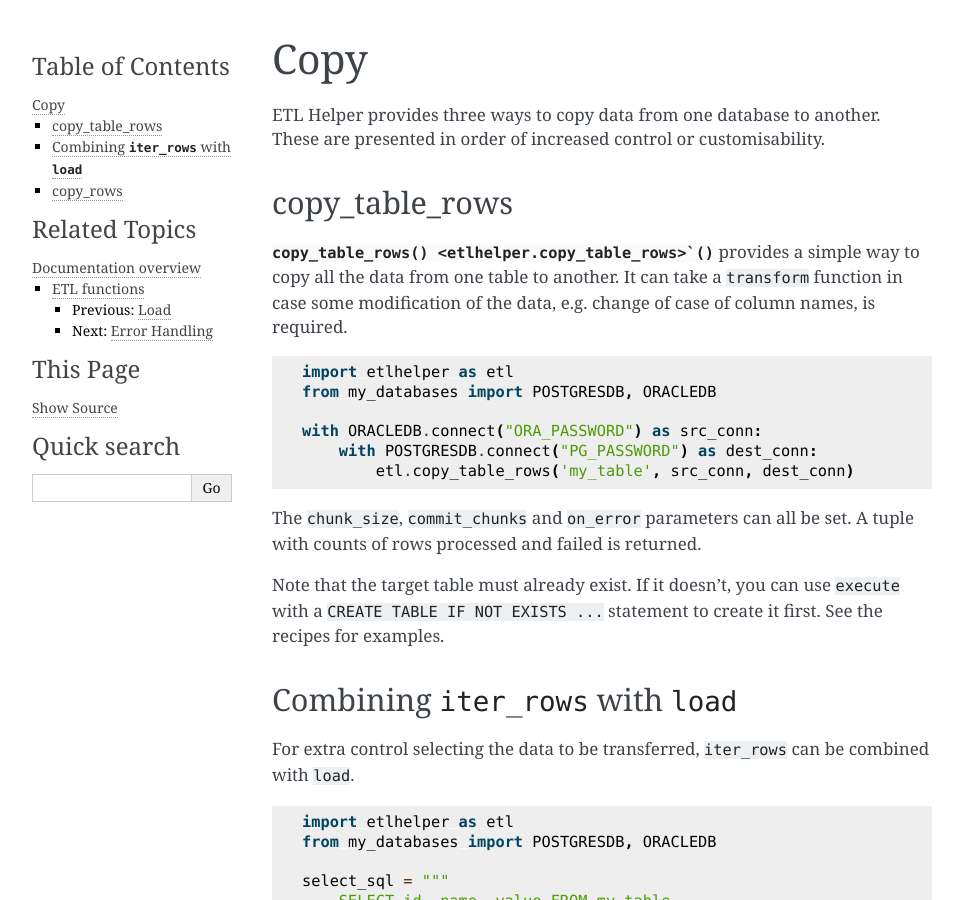
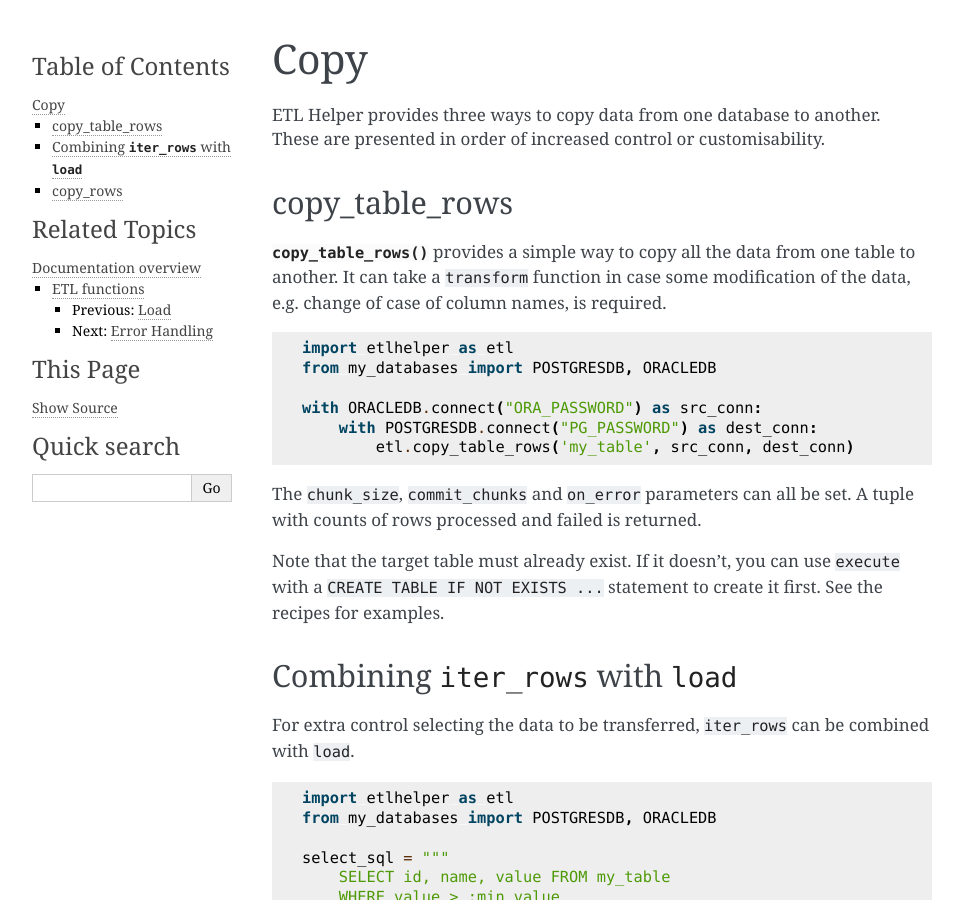
Before and after one commit to BritishGeologicalSurvey/etlhelper, a Sphinx documentation site: the page built from docs/etl_functions/copy.rst, in a window 1280 px wide and 900 px high. Shown: the whole window, without its empty margins (148-1111 px from the left). Built offline with Sphinx 7.4.7, drawn with Linux system fonts in a browser that asks for light colours.

Commit message:
Fix typo breaking link

```diff
--- a/docs/etl_functions/copy.rst
+++ b/docs/etl_functions/copy.rst
@@ -7,7 +7,7 @@ These are presented in order of increased control or customisability.
 copy_table_rows
 ---------------
 
-:func:`copy_table_rows() <etlhelper.copy_table_rows>`` provides a simple way
+:func:`copy_table_rows() <etlhelper.copy_table_rows>` provides a simple way
 to copy all the data from one table to another.
 It can take a ``transform`` function in case some modification of the data,
 e.g. change of case of column names, is required.
```
